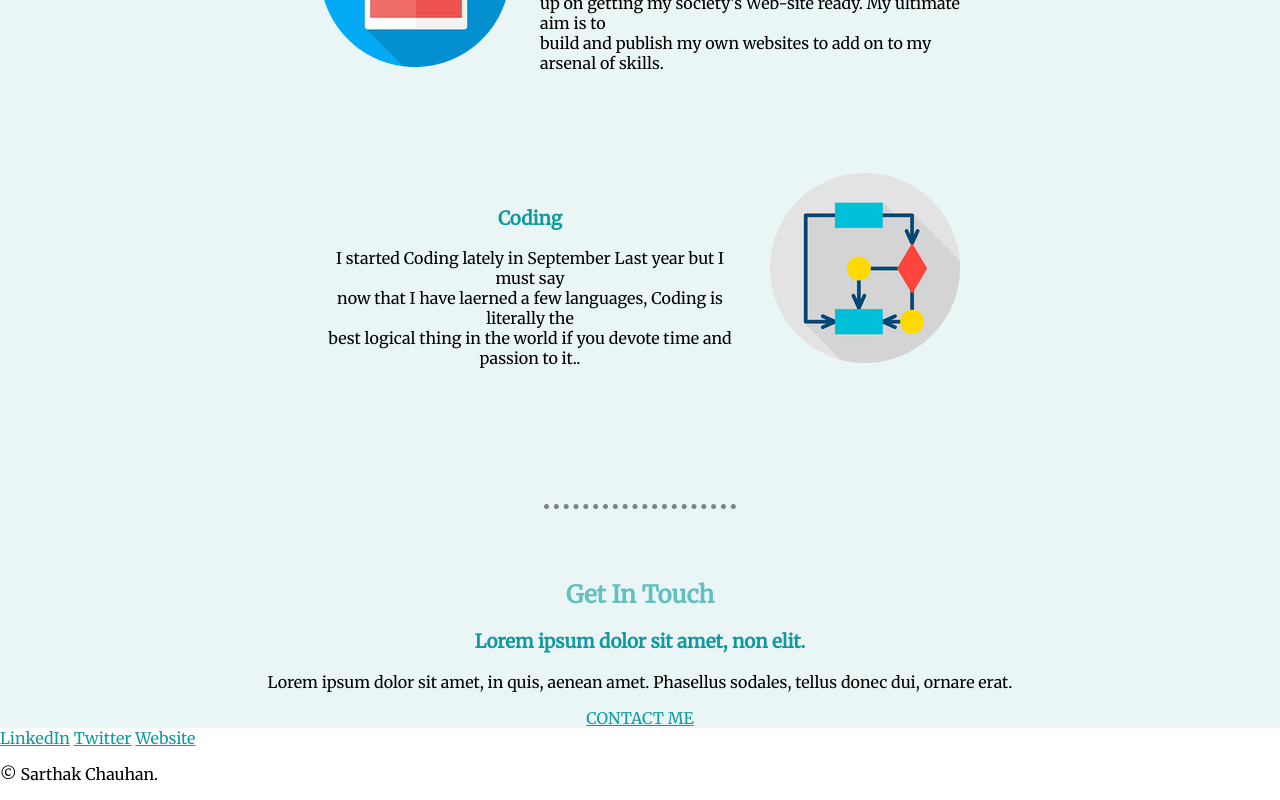
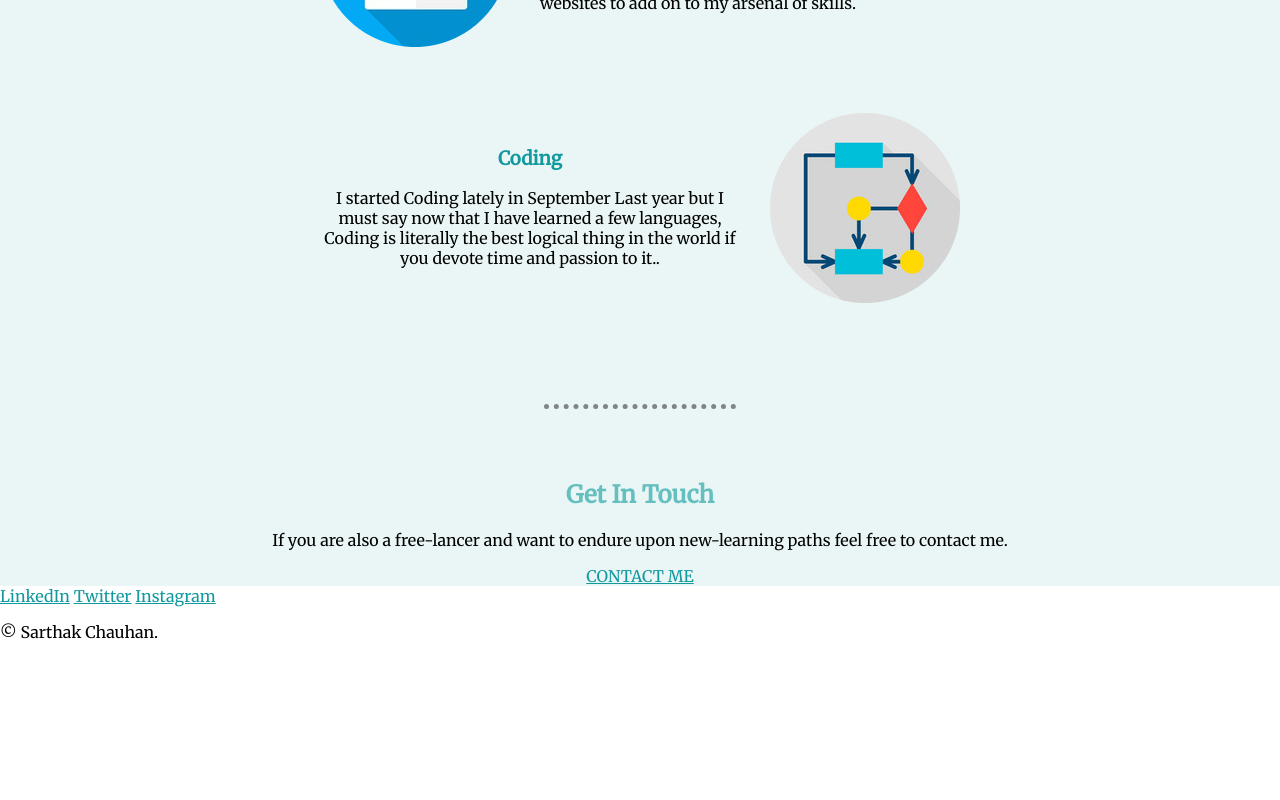
Before and after one commit to Sar10thak/Sarthak-CSS-Site, a plain HTML site: page index.html in a window 1280 px wide. Shown: the part 1569-2369 px from the top of the page. After the commit the page ends 2227 px from the top, so only its background shows below. Drawn offline with Linux system fonts and the light colour scheme.

Commit message:
Update index.html

```diff
--- a/index.html
+++ b/index.html
@@ -22,7 +22,7 @@
      <div class="profile">
        <img src="css/images/sarthak.png" alt="profile">
        <h2>Hello.</h2>
-       <p>I am currently in my second semester and I ❤️ love to multiply my skills,in this regard,<br> I have enrolled into a
+       <p class="intro">I am currently in my second semester and I ❤️ love to multiply my skills,in this regard, I have enrolled into a
           ⭐Web-Development⭐ Bootcamp by Dr. Angela Yu.</p>
      </div>
      <hr class="hor-rule">
@@ -32,16 +32,16 @@
          <img class="web-development-img" src="css/images/web-dev-2.png" alt="Web-Dev">
          <div class="for-para">
            <h3>Web Development</h3>
-           <p>I started working on my development skills late in may to focus <br> up on getting my society's Web-site ready.
-           My ultimate aim is to <br>build and publish my own websites to add on to my arsenal of skills.</p>
+           <p>I started working on my development skills late in may to focus up on getting my society's Web-site ready.
+           My ultimate aim is to build and publish my own websites to add on to my arsenal of skills.</p>
          </div>
        </div>
        <div class="Coding">
          <img class="coding-img" src="css/images/coding.png" alt="coding">
          <div class="for-para-2">
          <h3>Coding</h3>
-         <p>I started Coding lately in September Last year but I must say <br> now that I have
-           laerned a few languages, Coding is literally the <br> best logical thing in the world
+         <p>I started Coding lately in September Last year but I must say now that I have
+           learned a few languages, Coding is literally the best logical thing in the world
            if you devote time and passion to it..</p>
            </div>
        </div>
@@ -49,17 +49,16 @@
      <hr class="hor-rule">
      <div class="contact-me">
        <h2>Get In Touch</h2>
-       <h3>Lorem ipsum dolor sit amet, non elit.</h3>
-       <p>Lorem ipsum dolor sit amet, in quis, aenean amet. Phasellus sodales, tellus donec dui, ornare erat.</p>
-       <a class="btn" href="mailto:sarthakchauhan650@email.com">CONTACT ME</a>
+       <p class="intro-2">If you are also a free-lancer and want to endure upon new-learning paths feel free to contact me.</p>
+       <a class="button" href="mailto:sarthakchauhan650@email.com">CONTACT ME</a>
      </div>
    </div>
 
 
    <div class="bottom-container">
-     <a class="footer-link" href="https://www.linkedin.com/">LinkedIn</a>
-     <a class="footer-link" href="https://twitter.com/">Twitter</a>
-     <a class="footer-link" href="https://www.appbrewery.co/">Website</a>
+     <a class="footer-link" href="https://www.linkedin.com/in/sarthak-chauhan-10003721b">LinkedIn</a>
+     <a class="footer-link" href="https://twitter.com/sarthak9729">Twitter</a>
+     <a class="footer-link" href="https://www.instagram.com/sarthak_chauhan_1710/">Instagram</a>
      <p>© Sarthak Chauhan.</p>
    </div>
   </body>
```
